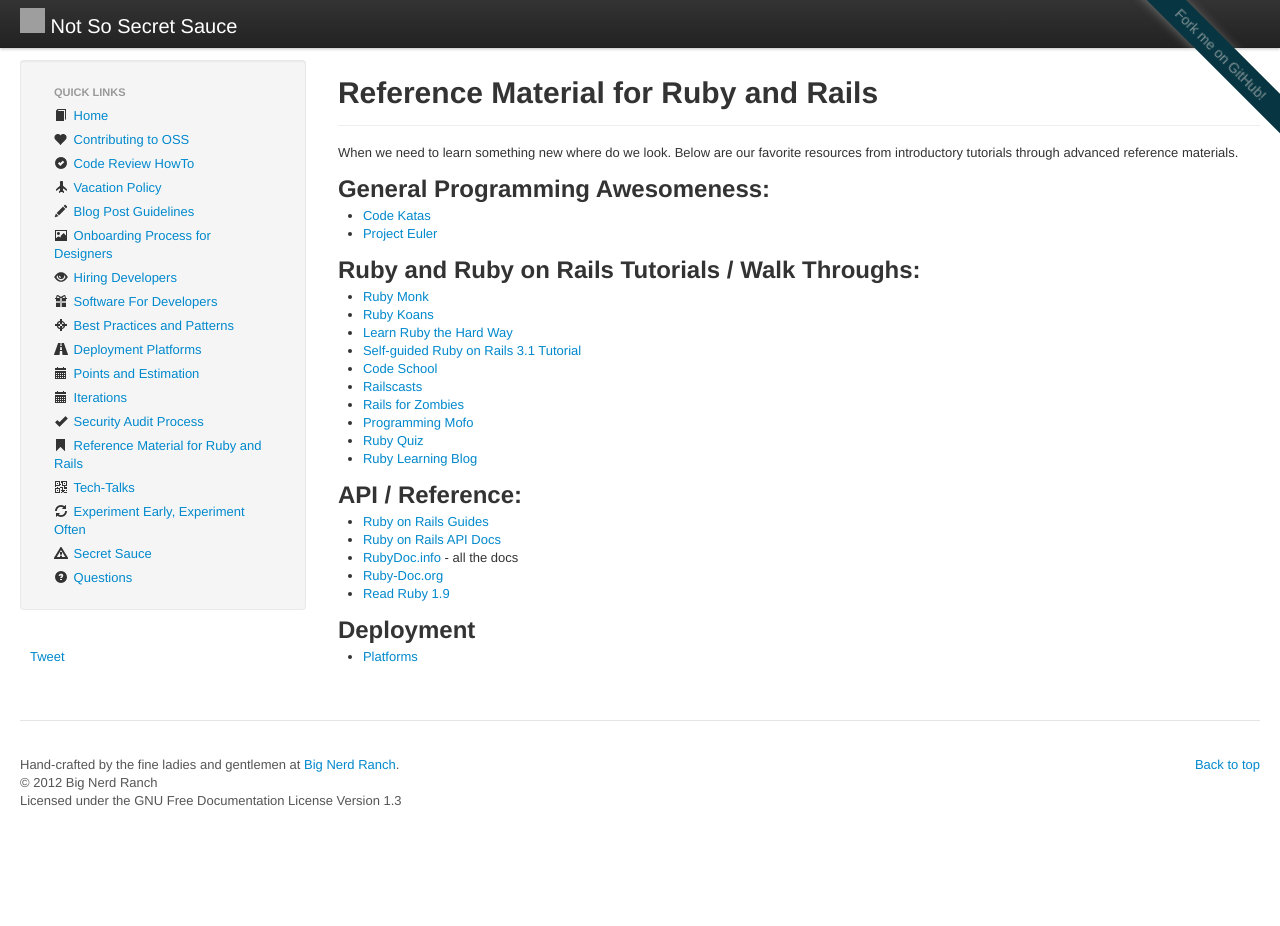
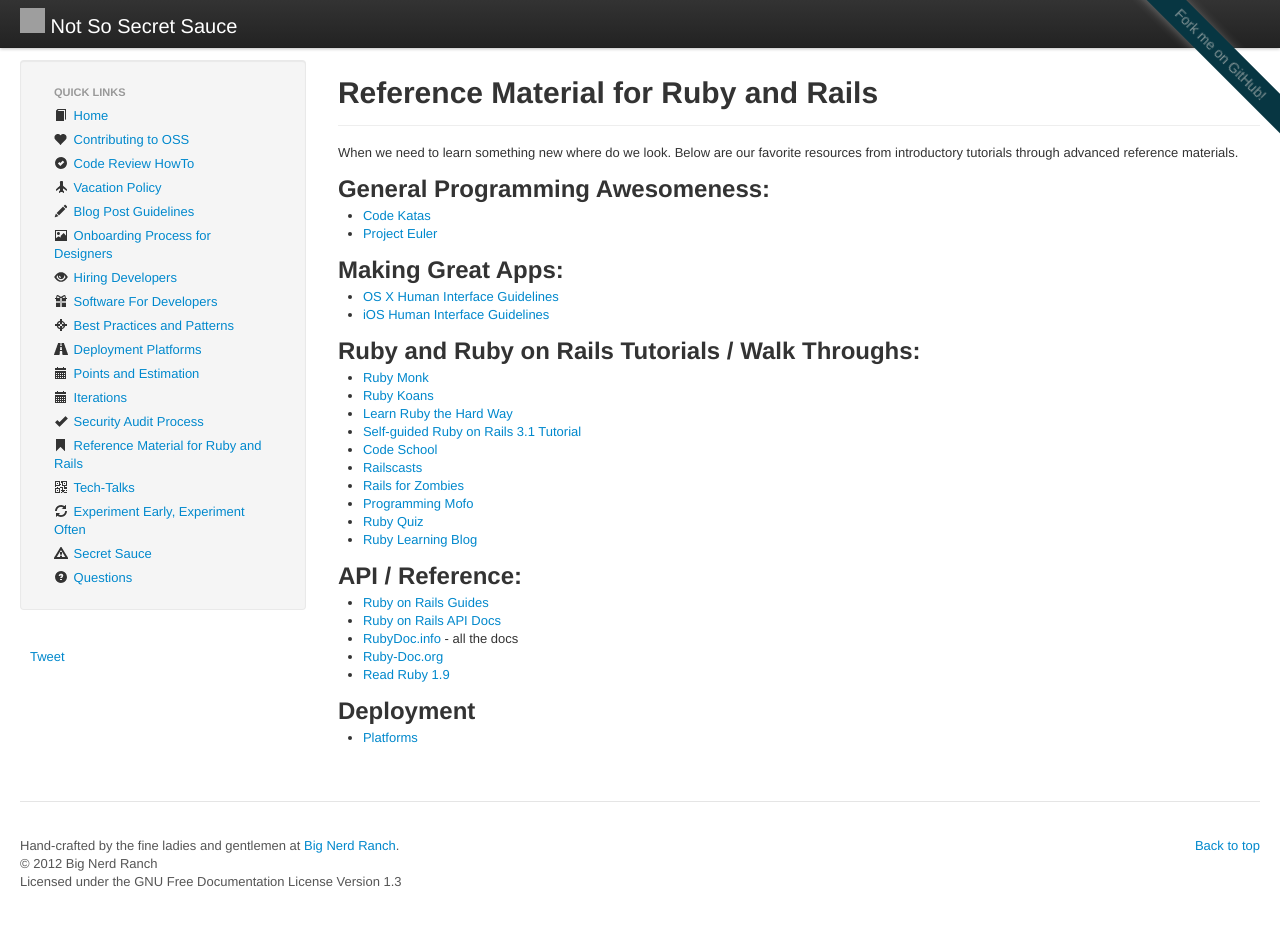
Before and after one commit to daveworth/not-so-secret-sauce, a Jekyll site: the page built from topics/reference-material.md, in a window 1280 px wide and 927 px high. Built offline with Jekyll 4.4.1, drawn with Linux system fonts in a browser that asks for light colours; nearby versions of some CDN libraries; comment, search, counter and statistics services are not loaded; grey boxes are pictures that could not be loaded.

Commit message:
Adds HIGs to reference material

```diff
--- a/topics/reference-material.md
+++ b/topics/reference-material.md
@@ -10,6 +10,10 @@
 ## General Programming Awesomeness:
 * [Code Katas](http://codekata.pragprog.com/2007/01/code_kata_backg.html#more)
 * [Project Euler](http://projecteuler.net/)
+
+## Making Great Apps:
+* [OS X Human Interface Guidelines](http://developer.apple.com/library/mac/#documentation/UserExperience/Conceptual/AppleHIGuidelines/Intro/Intro.html)
+* [iOS Human Interface Guidelines](http://developer.apple.com/library/ios/#documentation/UserExperience/Conceptual/MobileHIG/AppDesign/AppDesign.html#//apple_ref/doc/uid/TP40006556-CH19-SW1)
 
 ## Ruby and Ruby on Rails Tutorials / Walk Throughs:
 * [Ruby Monk](http://rubymonk.com/)
```
